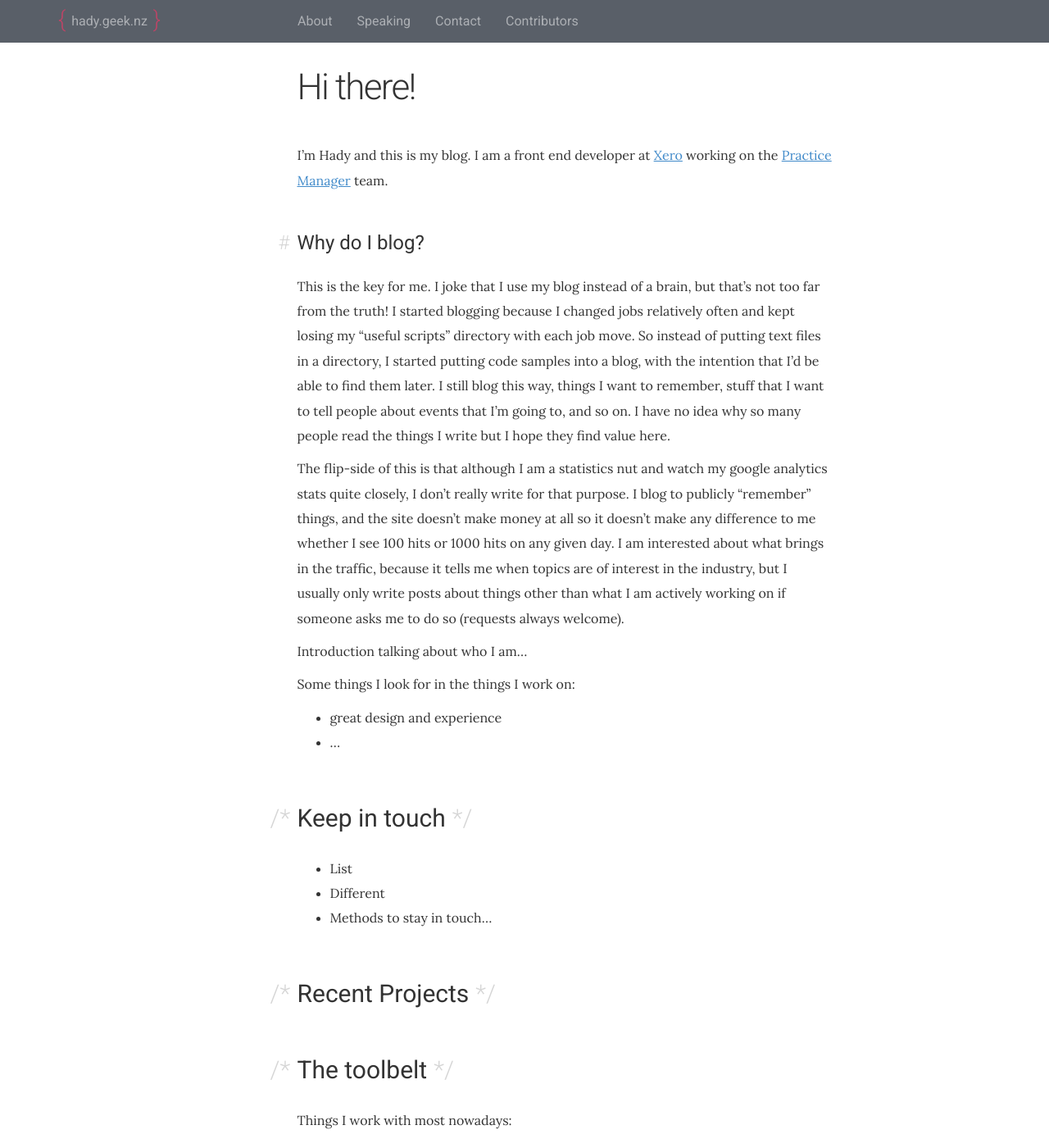
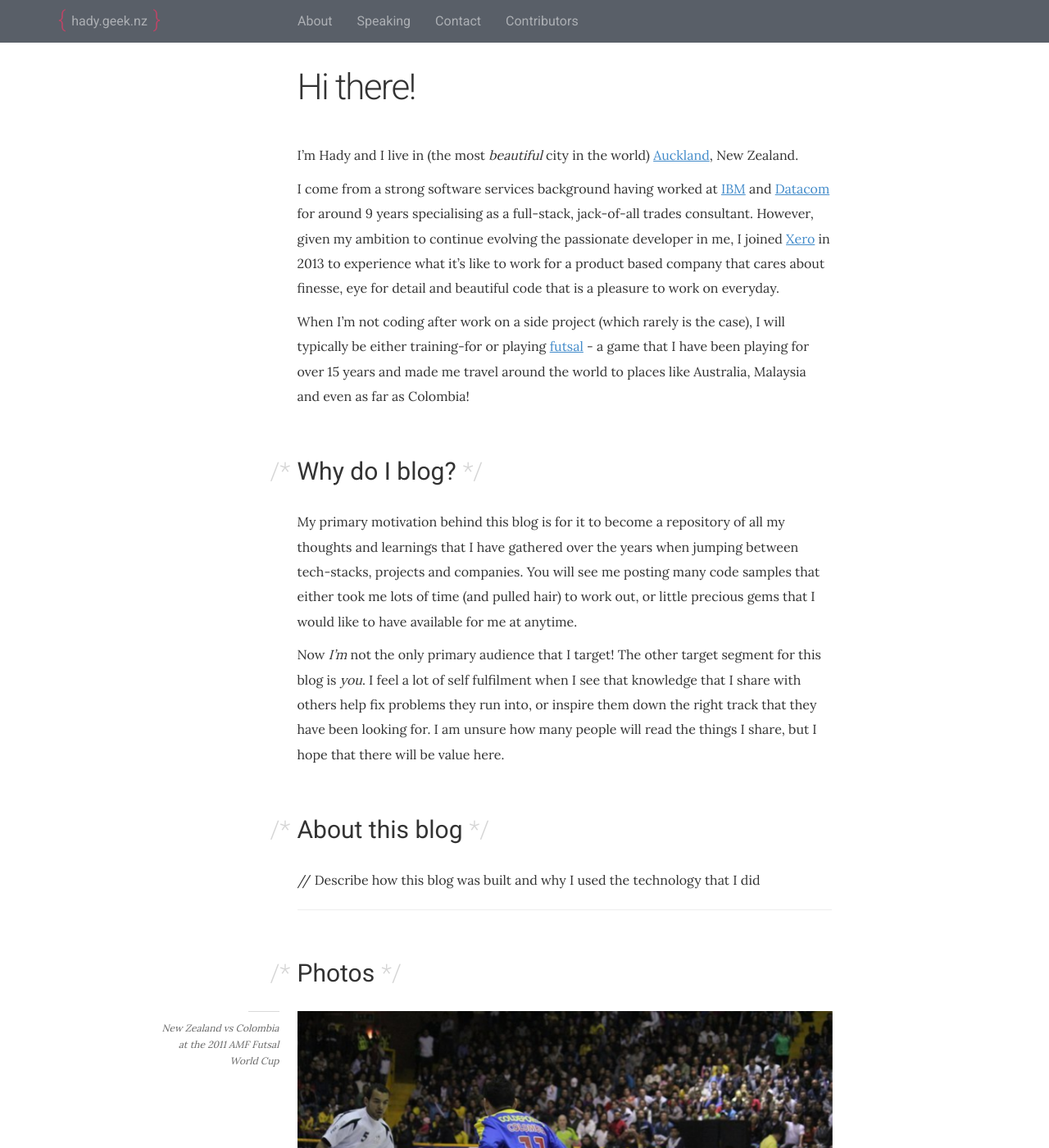
Before and after one commit to hadynz/hadynz.github.io, a Jekyll site: the page built from about.md, in a window 1280 px wide and 1400 px high. Shown: the whole window at 82% size. Built offline with Jekyll 4.4.1, drawn with Linux system fonts in a browser that asks for light colours; some web fonts are replaced; comment, search, counter and statistics services are not loaded; some of the changed text lies outside the part shown.

Commit message:
Updated About Me page copy

```diff
--- a/_config.yml
+++ b/_config.yml
@@ -7,11 +7,6 @@ owner:
   name: Hady Osman
   avatar: /assets/images/bio_photo.jpg
   email: hadyos@gmail.com
-
-  # Social networking links are used in author-bio sidebar. Update and remove as you like.
-  twitter: hadynz
-  facebook: hady.osman
-  linkedin: hadyosman
 
 # Widget information
 widget:
--- a/about.md
+++ b/about.md
@@ -5,79 +5,36 @@ title: Hi there!
 biography: false
 comments: false
 ---
-I'm Hady and this is my blog. I am a front end developer at [Xero](http://www.xero.com) working on the
-[Practice Manager](https://www.xero.com/nz/practicemanager/) team.
+I'm Hady and I live in (the most _beautiful_ city in the world) [Auckland](http://www.newzealand.com/int/auckland/),
+New Zealand.
 
-### Why do I blog?
-This is the key for me. I joke that I use my blog instead of a brain, but that's not too far from the truth! I started
-blogging because I changed jobs relatively often and kept losing my "useful scripts" directory with each job move. So
-instead of putting text files in a directory, I started putting code samples into a blog, with the intention that I'd
-be able to find them later. I still blog this way, things I want to remember, stuff that I want to tell people about
-events that I'm going to, and so on. I have no idea why so many people read the things I write but I hope they find
-value here.
+I come from a strong software services background having worked at [IBM](http://ibm.com/nz) and [Datacom](http://datacom.co.nz)
+for around 9 years specialising as a full-stack, jack-of-all trades consultant. However, given my ambition to
+continue evolving the passionate developer in me, I joined [Xero](http://www.xero.com) in 2013 to experience what
+it's like to work for a product based company that cares about finesse, eye for detail and beautiful code that is a
+pleasure to work on everyday.
 
-The flip-side of this is that although I am a statistics nut and watch my google analytics stats quite closely, I
-don't really write for that purpose. I blog to publicly "remember" things, and the site doesn't make money at all
-so it doesn't make any difference to me whether I see 100 hits or 1000 hits on any given day. I am interested about
-what brings in the traffic, because it tells me when topics are of interest in the industry, but I usually only write
-posts about things other than what I am actively working on if someone asks me to do so (requests always welcome).
+When I'm not coding after work on a side project (which rarely is the case), I will typically be either training-for or
+playing [futsal](http://youtu.be/unFlcSwdDFc) - a game that I have been playing for over 15 years and made me travel
+around the world to places like Australia, Malaysia and even as far as Colombia!
 
+## Why do I blog?
+My primary motivation behind this blog is for it to become a repository of all my thoughts and learnings that I
+have gathered over the years when jumping between tech-stacks, projects and companies. You will see me posting
+many code samples that either took me lots of time (and pulled hair) to work out, or little precious gems that I
+would like to have available for me at anytime.
 
-Introduction talking about who I am...
+Now _I'm_ not the only primary audience that I target! The other target segment for this blog is _you_. I feel a lot
+of self fulfilment when I see that knowledge that I share with others help fix problems they run into, or inspire
+them down the right track that they have been looking for. I am unsure how many people will read the things I share,
+but I hope that there will be value here.
 
-Some things I look for in the things I work on:
-* great design and experience
-* ...
+## About this blog
+// Describe how this blog was built and why I used the technology that I did
 
-## Keep in touch
-* List
-* Different
-* Methods to stay in touch...
-
-## Recent Projects
-[Link 1]: Description about what this project is about
-
-[Link 2]: Description about what this project is about
-
-## The toolbelt
-Things I work with most nowadays:
-* [ExtJS](http://www.sencha.com)
-* Backbone.js
-* Sass
-* Less
-* XBMC
-
-Things I've used before and might come back to now and then:
-* KnockoutJS
-
-## Random stuff I enjoy
-**Travel**: Something about this...
-
-**Futsal**: Something about this...
-
-**XBMC**: Something about this...
-
-**Friends**: Something about this...
-
-
-## Write for Yourself
-This is the key for me. I joke that I use my blog instead of a brain, but that's not too far from the truth! I started
-blogging because I changed jobs relatively often and kept losing my "useful scripts" directory with each job move.
-So instead of putting text files in a directory, I started putting code samples into a blog, with the intention that
-I'd be able to find them later. I still blog this way, things I want to remember, stuff that I want to tell people
-about events that I'm going to, and so on. I have no idea why so many people read the things I write but I hope they
-find value here.
-
-The flip-side of this is that although I am a statistics nut and watch my google analytics stats quite closely, I
-don't really write for that purpose. I blog to publicly "remember" things, and the site doesn't make money at all so
-it doesn't make any difference to me whether I see 100 hits or 1000 hits on any given day. I am interested about what
-brings in the traffic, because it tells me when topics are of interest in the industry, but I usually only write posts
-about things other than what I am actively working on if someone asks me to do so (requests always welcome).
+---
 
 ## Photos
-1. Hady at Colombia
-2. John Key
-3. Swimming!
 
 {% include post/_image_photoset.html collection=site.data.photoset.futsal %}
 
@@ -86,3 +43,15 @@ about things other than what I am actively working on if someone asks me to do s
 {% include post/_image_photoset.html collection=site.data.photoset.outdoors %}
 
 {% include post/_image_photoset.html collection=site.data.photoset.aed %}
+
+---
+
+## Keep in touch
+I am fairly active on the following social mediums if you would like to keep in touch.
+
+* [Twitter](https://twitter.com/hadynz)
+* [GitHub](http://github.com/hadynz)
+* [LinkedIn](http://nz.linkedin.com/in/hadyosman/)
+
+And of course, you can always [contact me](about/) the old fashion way through email if you have any questions - I'd
+definitely love to hear from _you_.
```
Also changed, not shown: _data/photoset.yml (+6 -6 lines).
